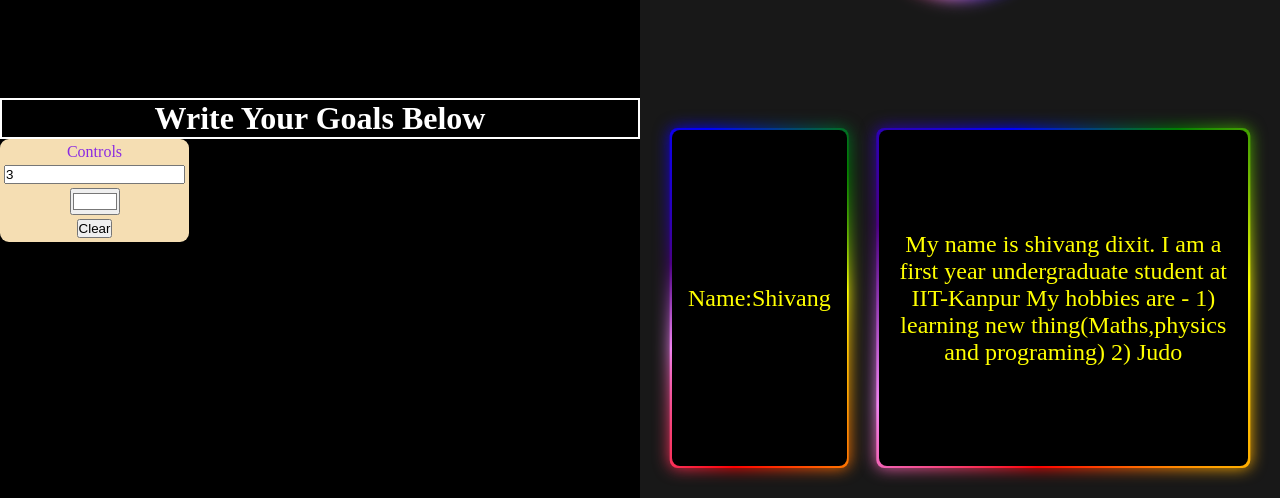
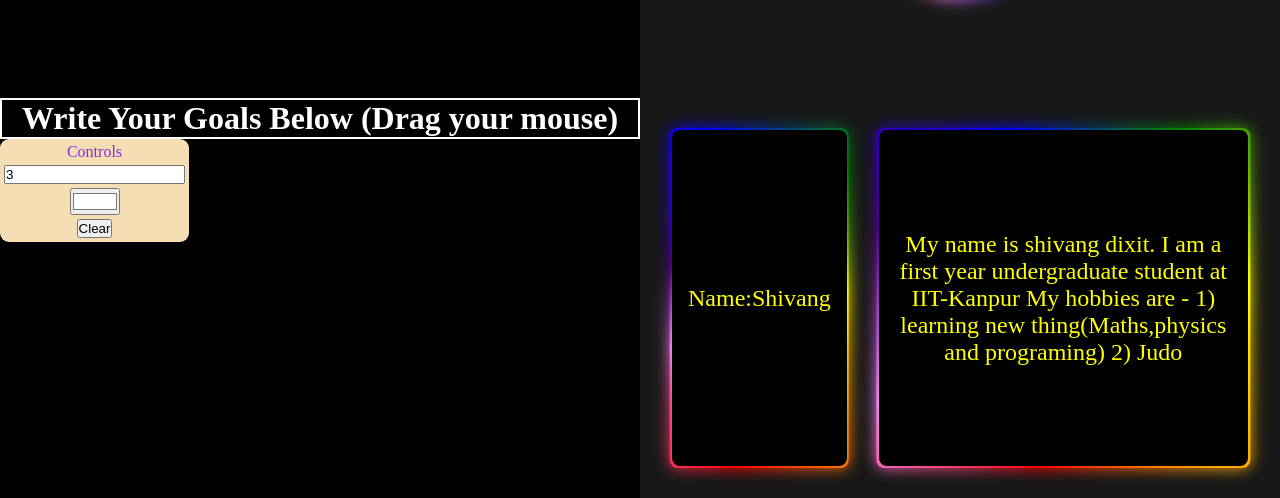
Before and after one commit to Shivangtg/NewYear2025, a plain HTML site: page index.html in a window 1280 px wide. Shown: the part 302-800 px from the top of the page. Drawn offline with Linux system fonts and the light colour scheme.

Commit message:
third comit

```diff
--- a/index.html
+++ b/index.html
@@ -34,7 +34,7 @@
             </div>
 
             <div class="creativity">
-                <h3>Write Your Goals Below</h3>
+                <h3>Write Your Goals Below (Drag your mouse)</h3>
                 <div class="inputs">
                     Controls
                     <input type="number" value="3" class="radius">
```
